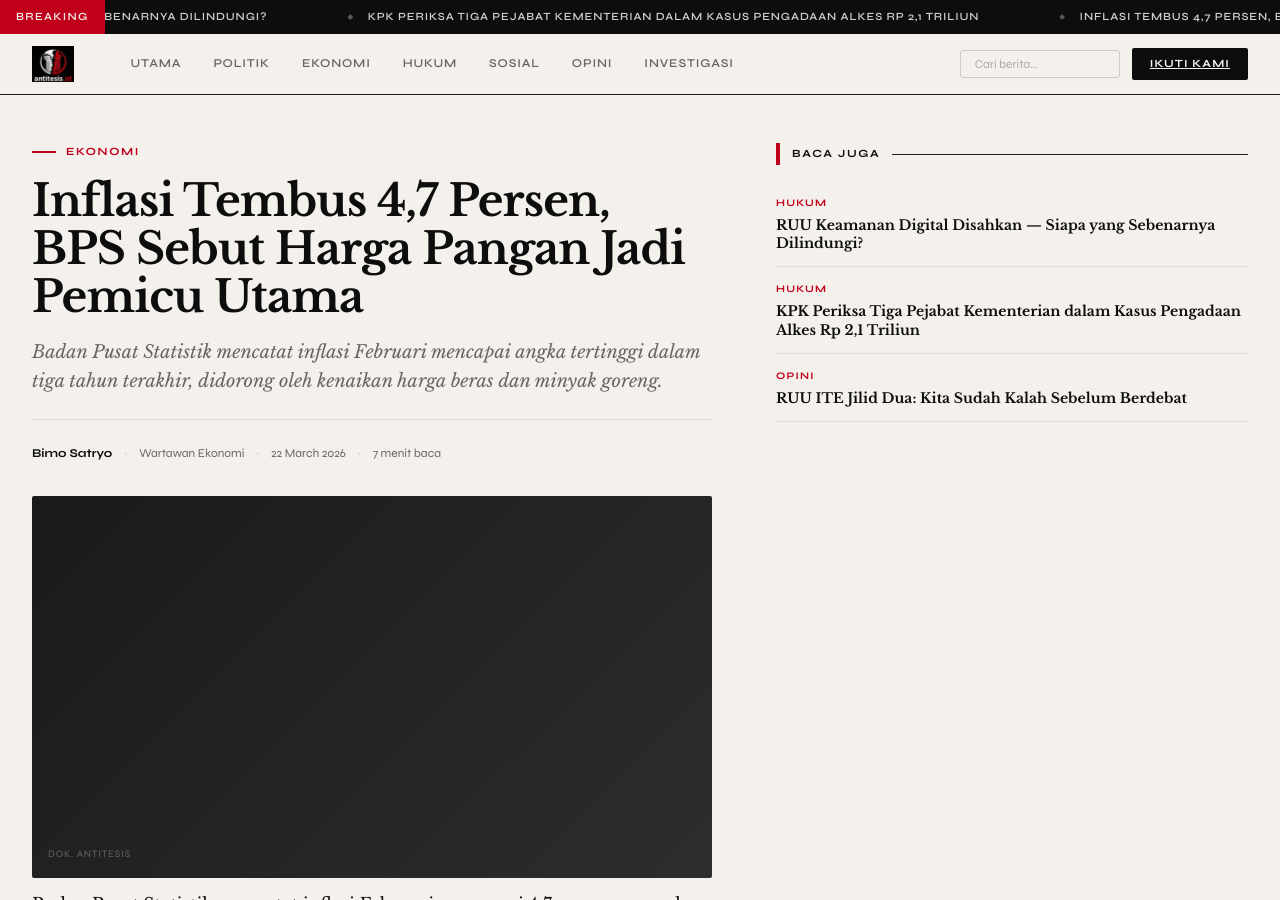
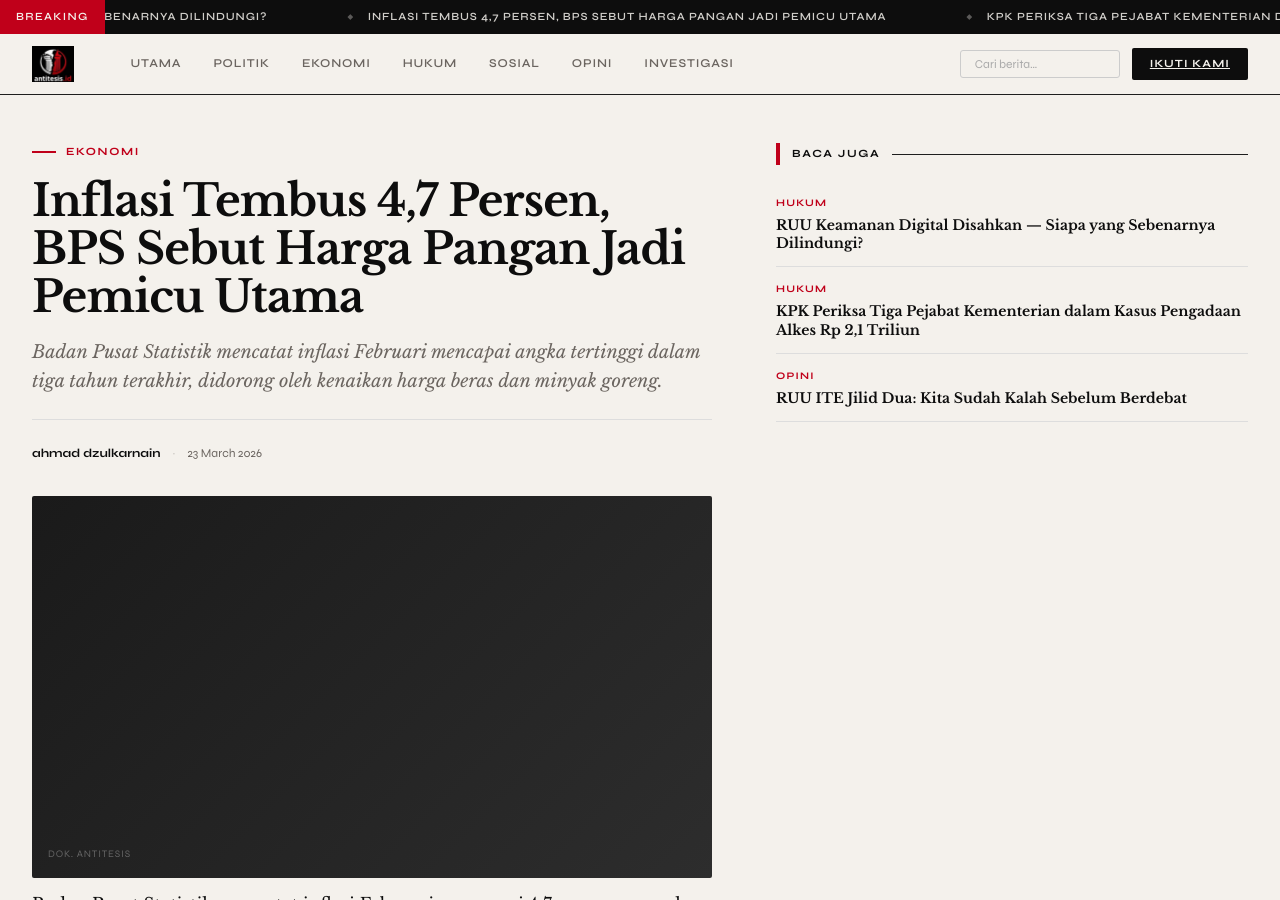
Before and after one commit to ahmaddzulkarnainyoo-dev/antitesis, a Jekyll site: the page built from _posts/2026-03-22-inflasi-tembus-47-persen.md, in a window 1280 px wide and 900 px high. Built offline with Jekyll 4.4.1, drawn with Linux system fonts in a browser that asks for light colours.

Commit message:
Update _posts/2026-03-22-inflasi-tembus-47-persen.md (via Pages CMS)

```diff
--- a/_posts/2026-03-22-inflasi-tembus-47-persen.md
+++ b/_posts/2026-03-22-inflasi-tembus-47-persen.md
@@ -1,14 +1,12 @@
 ---
-layout: post
-title: "Inflasi Tembus 4,7 Persen, BPS Sebut Harga Pangan Jadi Pemicu Utama"
-categories: [Ekonomi]
-author: "Bimo Satryo"
-author_role: "Wartawan Ekonomi"
-date: 2026-03-22 09:00:00 +0700
-excerpt: "Badan Pusat Statistik mencatat inflasi Februari mencapai angka tertinggi dalam tiga tahun terakhir, didorong oleh kenaikan harga beras dan minyak goreng."
-read_time: 7
+title: Inflasi Tembus 4,7 Persen, BPS Sebut Harga Pangan Jadi Pemicu Utama
+categories: Ekonomi
+author: ahmad dzulkarnain
+date: 2026-03-23
+excerpt: Badan Pusat Statistik mencatat inflasi Februari mencapai angka
+  tertinggi dalam tiga tahun terakhir, didorong oleh kenaikan harga beras dan
+  minyak goreng.
 ---
-
 Badan Pusat Statistik mencatat inflasi Februari mencapai 4,7 persen — angka tertinggi dalam tiga tahun terakhir.
 
 ## Faktor Pendorong
```
